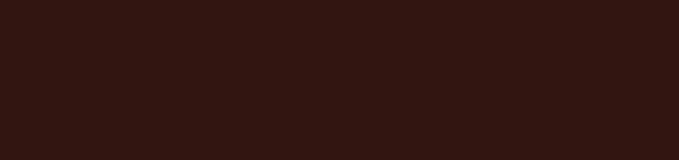
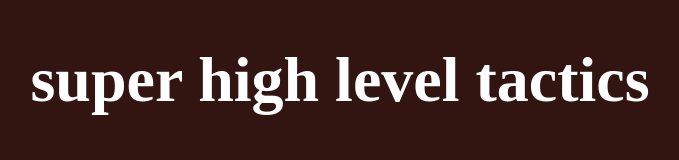
Before and after one commit to sagar-onports/git-one, a plain HTML site: page index.html in a window 1280 px wide. Shown: the whole page, without its empty margins (300-979 px from the left). Drawn offline with Linux system fonts and the light colour scheme.

Commit message:
added the heading

```diff
--- a/index.html
+++ b/index.html
@@ -6,6 +6,6 @@
     <link type="text/css" rel="stylesheet" href="style.css" />
   </head>
   <body>
-
+    <h1>super high level tactics</h1>
   </body>
 </html>
```
